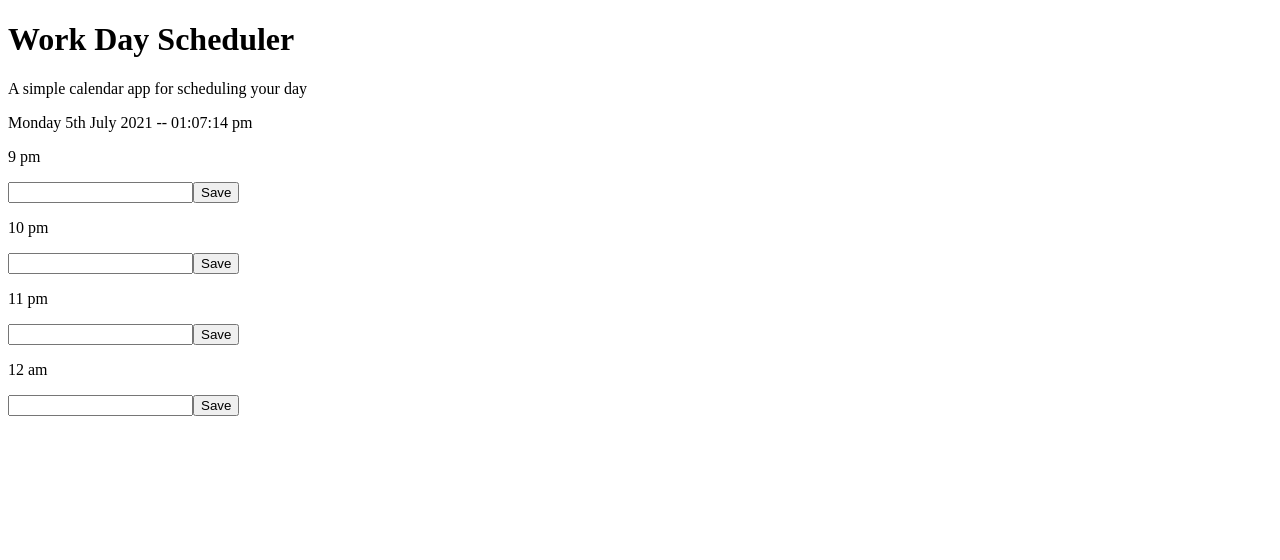
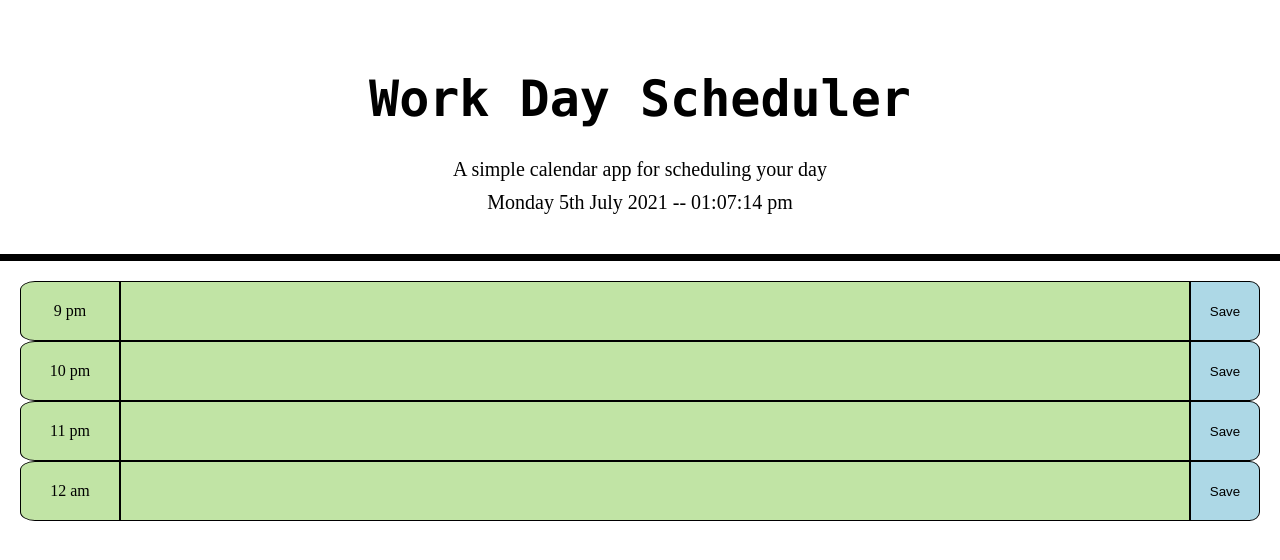
Before and after one commit to Nem-Ajvaz/homework_5, a plain HTML site: page index.html in a window 1280 px wide. Drawn offline with nearby package versions, Linux system fonts and the light colour scheme; the site is published under a folder, as on GitHub Pages, so addresses that start at the root find nothing.

Commit message:
Update index.html
Updating relative path for the stylesheet

```diff
--- a/index.html
+++ b/index.html
@@ -5,7 +5,7 @@
     <meta http-equiv="X-UA-Compatible" content="IE=edge" />
     <meta name="viewport" content="width=device-width, initial-scale=1.0" />
     <title>Daily Planner</title>
-    <link rel="stylesheet" href="/asset/css/style.css" />
+    <link rel="stylesheet" href="asset/css/style.css" />
   </head>
   <body>
     <header class="container">
```
